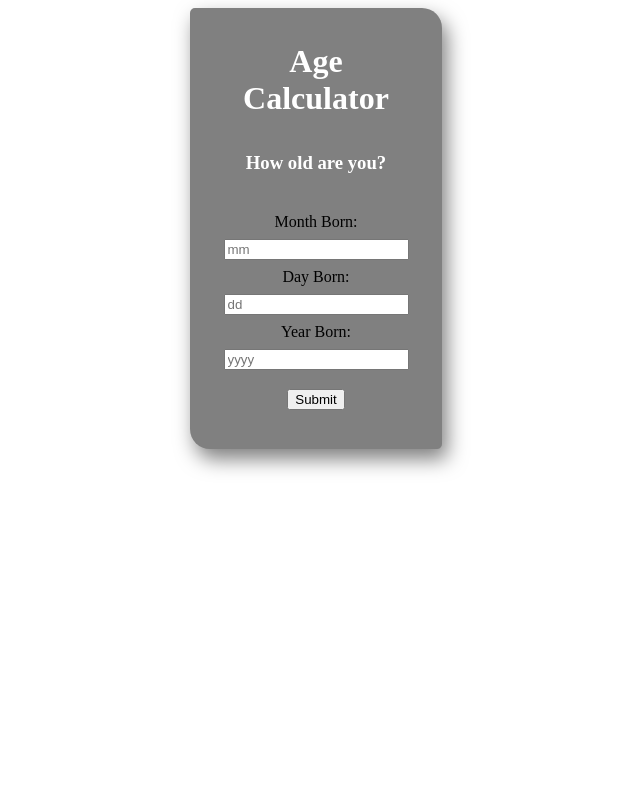
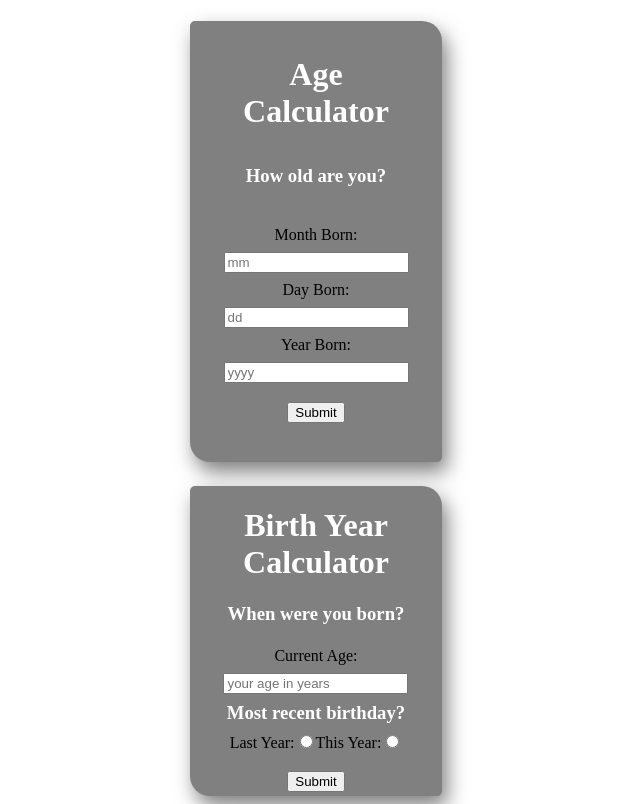
Before and after one commit to wayland-i/scripting-practice, a React (Create React App) app in the folder age-calculator/: page / in a window 1280 px wide. Shown: the whole page, without its empty margins (324-964 px from the left). Built offline with nearby package versions, Linux system fonts and the light colour scheme.

Commit message:
birth year calc componenet layout done

```diff
--- a/age-calculator/src/App.js
+++ b/age-calculator/src/App.js
@@ -1,10 +1,12 @@
 import AgeCalculator from "./Components/AgeCalculator";
+import BirthYearCalculator from "./Components/BirthYearCalculator";
 
 
 function App() {
   return (
     <div className="App">
       <AgeCalculator />
+      <BirthYearCalculator />
     </div>
   );
 }
--- a/age-calculator/src/Components/BirthYearCalculator.js
+++ b/age-calculator/src/Components/BirthYearCalculator.js
@@ -2,7 +2,25 @@ import React from 'react'
 
 function BirthYearCalculator() {
   return (
-    <div>BirthYearCalculator</div>
+    <div className='BirthYearCalculator'>
+        <h1>Birth Year Calculator</h1>
+        <h3>When were you born?</h3>
+        <form>
+            <label htmlFor='currentAge'>Current Age:</label>
+            <input name='currentAge' placeholder='your age in years'></input>
+
+            <h3>Most recent birthday?</h3>
+            <span>
+                <label htmlFor='lastYear'>Last Year:</label>
+                <input name='lastYear' type='radio'></input>
+
+                <label htmlFor='thisYear'>This Year:</label>
+                <input name='thisYear' type='radio'></input>
+            </span>
+
+            <button type='submit'>Submit</button>
+        </form>
+    </div>
   )
 }
 
--- a/age-calculator/src/index.css
+++ b/age-calculator/src/index.css
@@ -1,15 +1,19 @@
 .App {
   display: flex;
   justify-content: center;
+  align-items: center;
+  flex-direction: column;
+  gap: 3vh;
 }
 
 .AgeCalculator {
   background-color: grey;
   width: 20%;
-  height: 50%;
+  height: 40%;
   text-align: center;
   box-shadow: 5px 10px 20px rgba(0, 0, 0, 0.5);
   border-radius: 5px 20px 5px 20px;
+  margin-top: 1%;
 }
 
 .AgeCalculator > *{
@@ -40,3 +44,12 @@ h1 {
 h3 {
   color: white;
 }
+
+.BirthYearCalculator {
+  background-color: grey;
+  width: 20%;
+  height: 40%;
+  text-align: center;
+  box-shadow: 5px 10px 20px rgba(0, 0, 0, 0.5);
+  border-radius: 5px 20px 5px 20px;
+}
```
